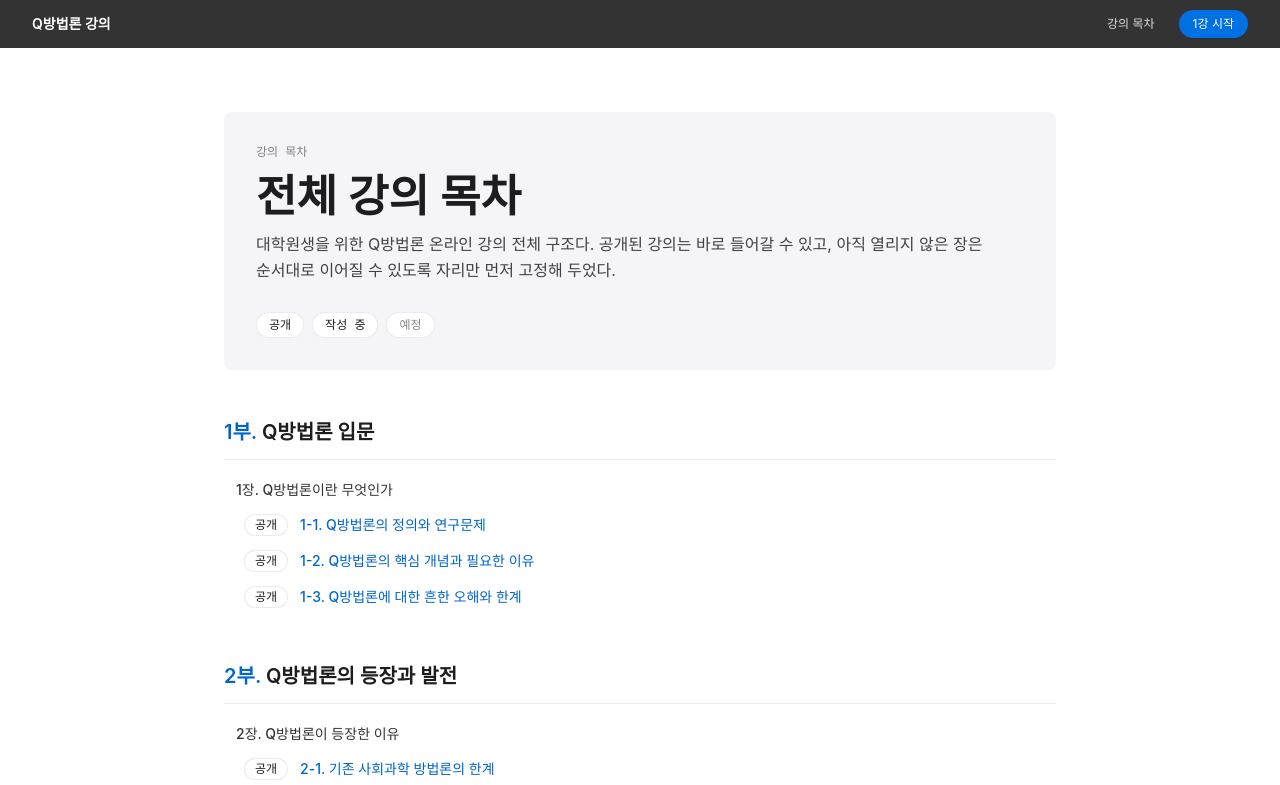
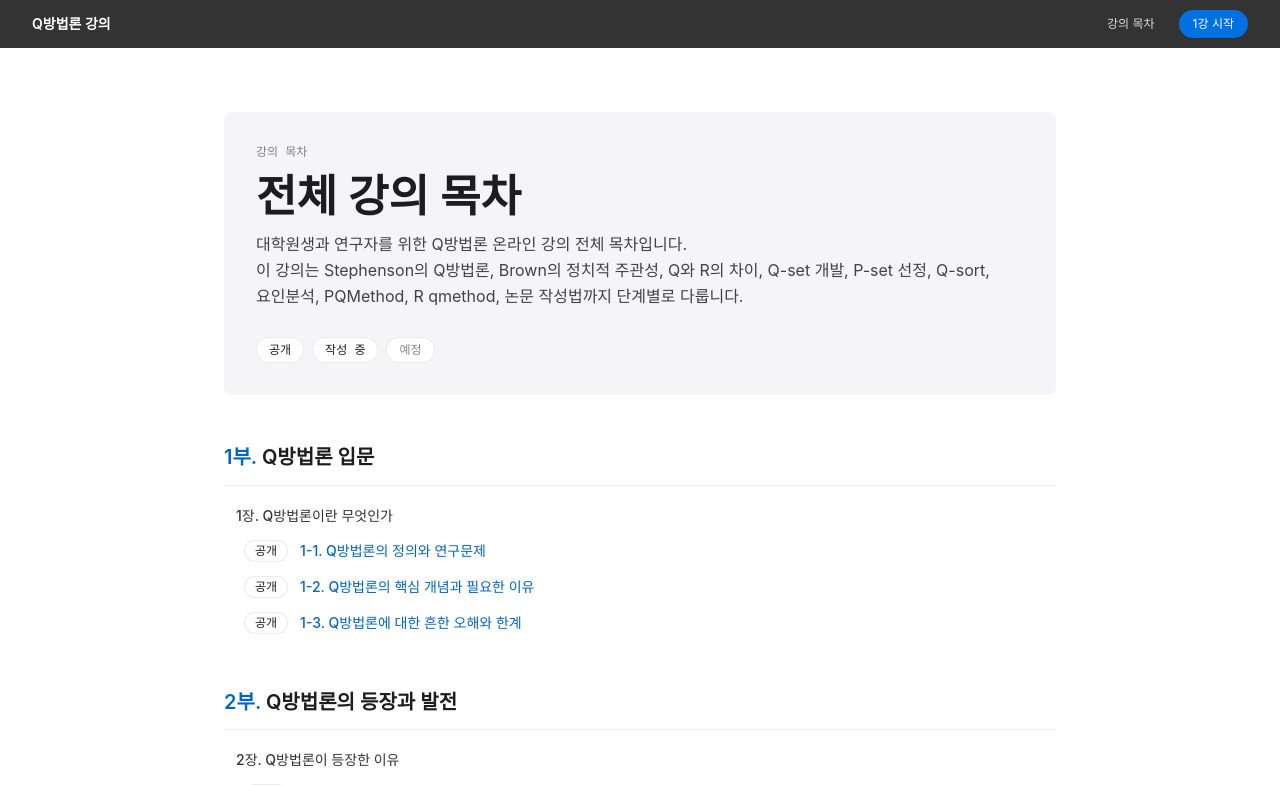
Before and after one commit to dorobo99-prog/q_Methology_Lesson, a Next.js app: page /outline in a window 1280 px wide. Shown: the top 785 px of the page. Built offline with nearby package versions, Linux system fonts and the light colour scheme.

Commit message:
강의목차 소개 문구 변경

```diff
--- a/src/app/outline/page.tsx
+++ b/src/app/outline/page.tsx
@@ -39,8 +39,8 @@ export default function OutlinePage() {
           전체 강의 목차
         </h1>
         <p className="text-sm sm:text-base" style={{ color: "var(--gray-700)", maxWidth: "740px", lineHeight: 1.6 }}>
-          대학원생을 위한 Q방법론 온라인 강의 전체 구조다. 공개된 강의는 바로 들어갈 수 있고,
-          아직 열리지 않은 장은 순서대로 이어질 수 있도록 자리만 먼저 고정해 두었다.
+          대학원생과 연구자를 위한 Q방법론 온라인 강의 전체 목차입니다.<br />
+          이 강의는 Stephenson의 Q방법론, Brown의 정치적 주관성, Q와 R의 차이, Q-set 개발, P-set 선정, Q-sort, 요인분석, PQMethod, R qmethod, 논문 작성법까지 단계별로 다룹니다.
         </p>
 
         <div className="flex flex-wrap gap-2 mt-7">
```
